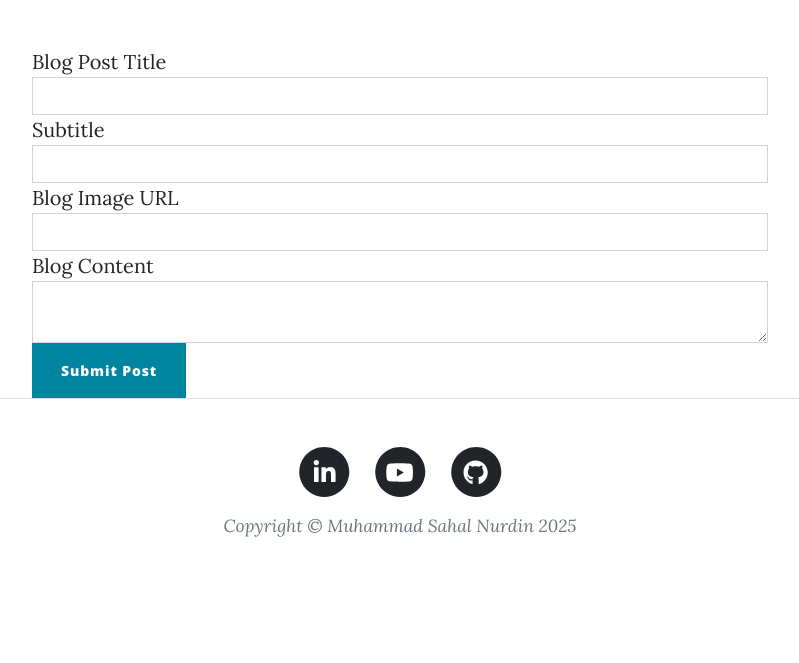
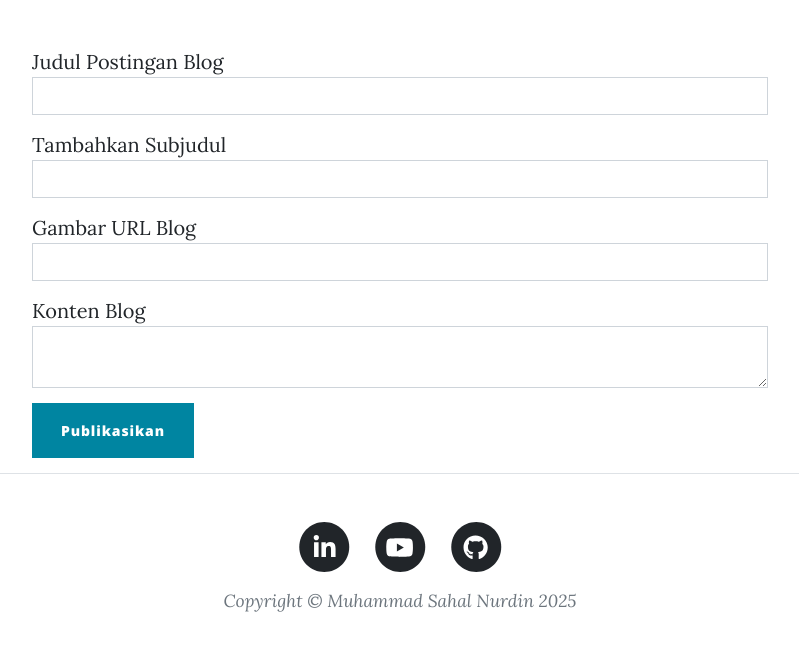
Before and after one commit to Muhammad-Sahal-Nurdin-College/personal-blog-sahal, a Flask app: page /new-post in a window 1280 px wide. Shown: the part 533-1196 px from the top of the page, without its empty margins (240-1039 px from the left). Before the commit the page ends 1070 px from the top, so only its background shows below. Run offline with Flask 3, Linux system fonts and the light colour scheme; a user stored in the database is signed in; parts of the project's set-up code (start-up, migrations or seed data) failed here and were passed over; some libraries are stand-ins or nearby versions.

Commit message:
Added a post -- autobackup

```diff
--- a/forms.py
+++ b/forms.py
@@ -6,26 +6,26 @@ from wtforms.validators import URL, DataRequired, Email
 
 ##WTForm
 class CreatePostForm(FlaskForm):
-    title = StringField("Blog Post Title", validators=[DataRequired()])
-    subtitle = StringField("Subtitle", validators=[DataRequired()])
-    img_url = StringField("Blog Image URL", validators=[DataRequired(), URL()])
-    body = CKEditorField("Blog Content", validators=[DataRequired()])
-    submit = SubmitField("Submit Post")
+    title = StringField("Judul Postingan Blog ", validators=[DataRequired()])
+    subtitle = StringField("Tambahkan Subjudul", validators=[DataRequired()])
+    img_url = StringField("Gambar URL Blog", validators=[DataRequired(), URL()])
+    body = CKEditorField("Konten Blog", validators=[DataRequired()])
+    submit = SubmitField("Publikasikan")
 
 
 class RegisterForm(FlaskForm):
     email = EmailField("Email", validators=[DataRequired(), Email()])
-    password = PasswordField("Password", validators=[DataRequired()])
-    name = StringField("Name", validators=[DataRequired()])
-    submit = SubmitField("Sign Me Up!")
+    password = PasswordField("Kata Sandi", validators=[DataRequired()])
+    name = StringField("Nama", validators=[DataRequired()])
+    submit = SubmitField("Daftar Sekarang")
 
 
 class LoginForm(FlaskForm):
     email = EmailField("Email", validators=[DataRequired(), Email()])
-    password = PasswordField("Password", validators=[DataRequired()])
-    submit = SubmitField("Login")
+    password = PasswordField("Kata Sandi", validators=[DataRequired()])
+    submit = SubmitField("Masuk")
 
 
 class CommentForm(FlaskForm):
-    body = CKEditorField("Comment", validators=[DataRequired()])
-    submit = SubmitField("Submit Comment")
+    body = CKEditorField("Komentar", validators=[DataRequired()])
+    submit = SubmitField("Tambah Komentar")
--- a/templates/make-post.html
+++ b/templates/make-post.html
@@ -9,13 +9,13 @@
             <div class="col-lg-8 col-md-10 mx-auto">
                 <div class="page-heading">
                     {% if is_edit: %}
-                    <title>Edit</title>
-                    <h1>Edit Post</h1>
+                    <title>Perbarui</title>
+                    <h1>Perbarui Postingan</h1>
                     {% else: %}
-                    <title>New</title>
-                    <h1>New Post</h1>
+                    <title>Baru</title>
+                    <h1>Postingan Baru</h1>
                     {% endif %}
-                    <span class="subheading">You're going to make a great blog post!</span>
+                    <span class="subheading">Kamu punya sesuatu yang layak dibagikan!</span>
                 </div>
             </div>
         </div>
@@ -25,10 +25,31 @@
 <div class="container">
     <div class="row">
         <div class="col-lg-8 col-md-10 mx-auto">
-            {% block form %}{{super()}}{% endblock %}
+            {# Load CKEditor sebelum form #}
+            {{ ckeditor.load() }}
             {{ ckeditor.load_code_theme() }}
-            {{ ckeditor.load(custom_url=url_for('static', filename='ckeditor/ckeditor.js')) }}
             {{ ckeditor.config(name='body') }}
+
+            <style>
+                /* Tambahkan jarak antara editor dan tombol */
+                form .ck-editor__editable {
+                    margin-bottom: 20px;
+                }
+
+                form button[type="submit"] {
+                    margin-top: 10px;
+                }
+
+                form input,
+                form textarea,
+                form select {
+                    margin-bottom: 15px;
+                }
+            </style>
+
+            {% block form %}
+            {{ super() }}
+            {% endblock %}
         </div>
     </div>
 </div>
```
Also changed, not shown: templates/login.html (+8 -0 lines), templates/post.html (+13 -11 lines), templates/register.html (+8 -0 lines), instance/blog.db.
